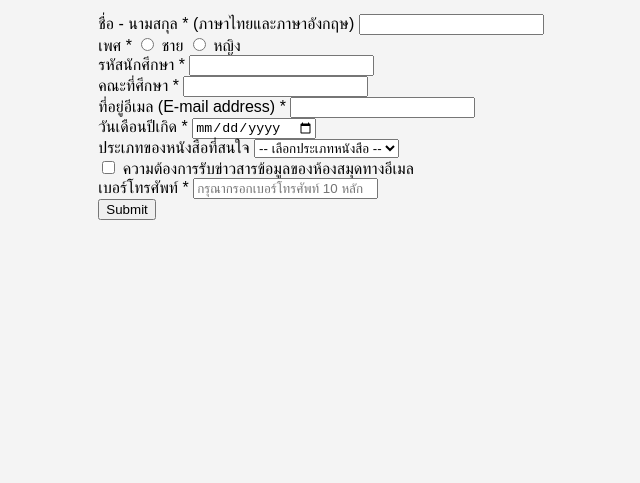
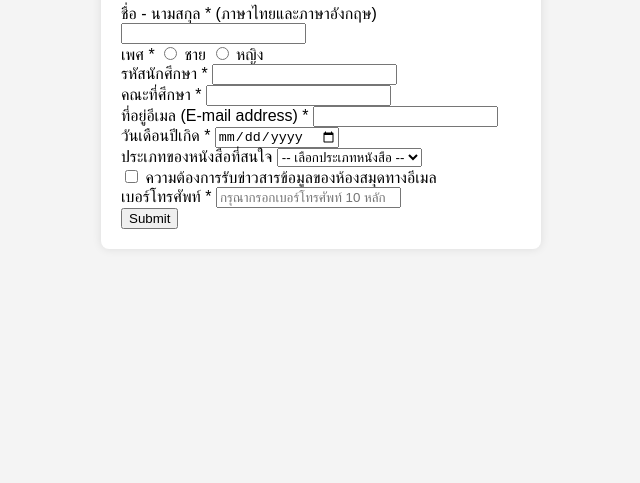
Before and after one commit to Passakorn-Sangboon/6709616731_LibraryMembershipApplicationForm, a plain HTML site: page index.html in a window 1280 px wide. Shown: the part 317-800 px from the top of the page, without its empty margins (319-959 px from the left). Drawn offline with Linux system fonts and the light colour scheme.

Commit message:
Styles container to style.css

```diff
--- a/styles.css
+++ b/styles.css
@@ -7,3 +7,16 @@ body {
     background-color: #f4f4f4;
     margin: 0;
 }
+
+.container {
+    background-color: white;
+    padding: 20px;
+    border-radius: 8px;
+    box-shadow: 0 0 10px rgba(0, 0, 0, 0.1);
+    max-width: 400px;
+    width: 100%;
+}
+
+.form-container h2 {
+    text-align: center;
+}
```
